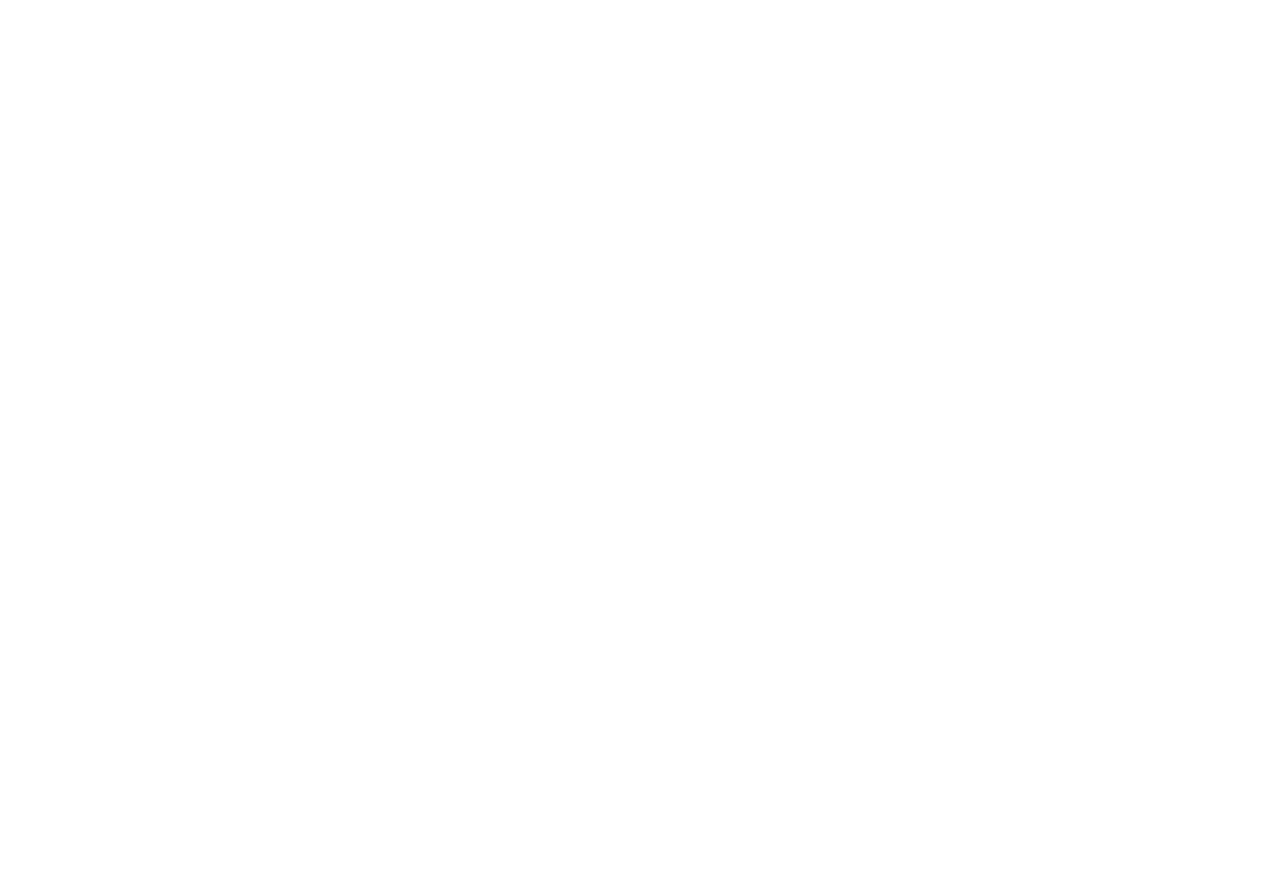
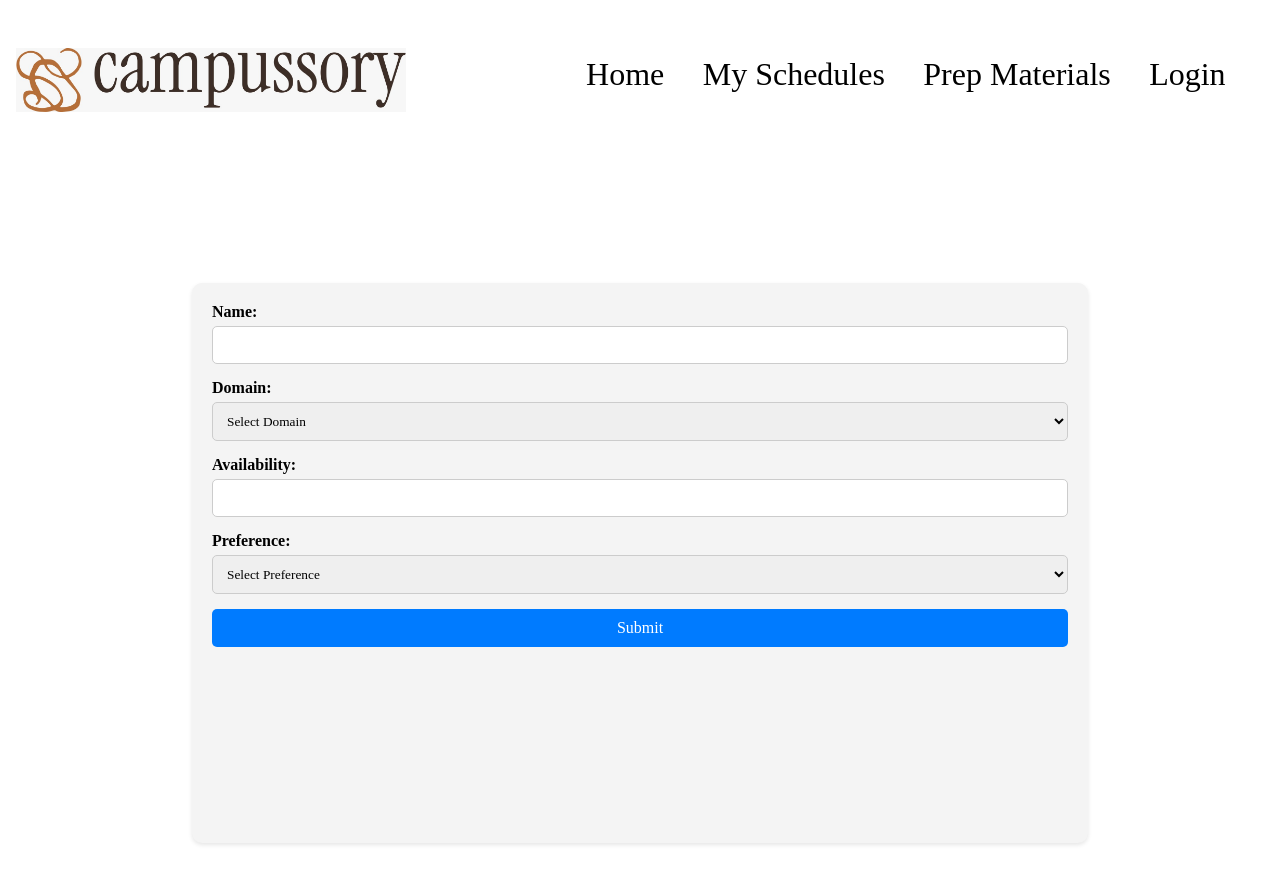
Before and after one commit to Fareed95/Campussory, a React (Vite) app in the folder campussory-fr/: page /form in a window 1280 px wide. Before the commit this address had no page. Shown: the top 884 px of the page. Before the commit the page ends 800 px from the top, so only its background shows below. Built offline with nearby package versions, Linux system fonts and the light colour scheme.

Commit message:
bhot sara kaam

```diff
--- a/campussory-fr/src/App.jsx
+++ b/campussory-fr/src/App.jsx
@@ -1,9 +1,11 @@
 import React from 'react'
 // import Hero from '/src/components/Hero.jsx'
 import Main from '/src/Pages/Main.jsx'
-
+import Login from '/src/Pages/Login.jsx'
 import Prep from '/src/Pages/Prep.jsx'
 import Demo from '/src/Pages/Demo.jsx'
+import Form from '/src/components/Form.jsx'
+import Form1 from '/src/components/Form1.jsx'
 import {BrowserRouter,Routes,Route} from 'react-router-dom'
 
 import './App.css'
@@ -21,6 +23,9 @@
         <Route path="/home" element ={<Main></Main>}></Route>
         <Route path="/prep" element ={<Prep></Prep>}></Route>
         <Route path="/demo" element ={<Demo></Demo>}></Route>
+        <Route path="/login" element ={<Login></Login>}></Route>
+        <Route path="/form" element ={<Form></Form>}></Route>
+        <Route path="/form1" element ={<Form1></Form1>}></Route>
 
 
       </Routes>
--- /dev/null
+++ b/campussory-fr/src/Pages/Login.jsx
@@ -0,0 +1,14 @@
+import React from 'react'
+import '/src/Styles/login.css'
+import Formcomp from '/src/components/Formcomp.jsx'
+import Navbar from '/src/components/Navbar.jsx'
+function Login() {
+  return (
+    <div>
+      <Navbar></Navbar>
+      <Formcomp></Formcomp>
+    </div>
+  )
+}
+
+export default Login
--- /dev/null
+++ b/campussory-fr/src/Styles/Formcomp.css
@@ -0,0 +1,15 @@
+.clg{
+    height: 30vh;
+    width: 30vw;
+    background-color: aqua;
+}
+.stud{
+    height: 30vh;
+    width: 30vw;
+    background-color: aqua;
+
+}
+.form_comp{
+    display: flex;
+    justify-content: space-evenly;
+}
--- /dev/null
+++ b/campussory-fr/src/Styles/form.css
@@ -0,0 +1,53 @@
+/* Styles for the form container */
+.form-container {
+    display: flex;
+    justify-content: center;
+    align-items: center;
+    height: 100vh;
+
+  }
+
+  /* Styles for the form */
+  form {
+    background-color: #f4f4f4;
+    padding: 20px;
+    border-radius: 10px;
+    box-shadow: 0 2px 4px rgba(0, 0, 0, 0.1);
+    width: 70vw;
+    height: 70vh;
+  }
+
+  /* Styles for form elements */
+  div {
+    margin-bottom: 15px;
+  }
+
+  label {
+    display: block;
+    margin-bottom: 5px;
+    font-weight: bold;
+  }
+
+  input[type="text"],
+  select {
+    width: 100%;
+    padding: 10px;
+    border: 1px solid #ccc;
+    border-radius: 5px;
+  }
+
+  button[type="submit"] {
+    width: 100%;
+    padding: 10px;
+    border: none;
+    border-radius: 5px;
+    background-color: #007bff;
+    color: #fff;
+    font-size: 1rem;
+    cursor: pointer;
+    transition: background-color 0.3s ease;
+  }
+
+  button[type="submit"]:hover {
+    background-color: #0056b3;
+  }
--- /dev/null
+++ b/campussory-fr/src/components/Form.jsx
@@ -0,0 +1,77 @@
+import React, { useState } from 'react';
+import '/src/Styles/form.css'
+import Navbar from '/src/components/Navbar.jsx'
+function Form() {
+  // State variables to store form data
+  const [name, setName] = useState('');
+  const [domain, setDomain] = useState('');
+  const [availability, setAvailability] = useState('');
+  const [preference, setPreference] = useState('');
+
+  // Function to handle form submission
+  const handleSubmit = (e) => {
+    e.preventDefault();
+    // Handle form submission logic here, e.g., sending data to server
+    console.log({ name, domain, availability, preference });
+  };
+
+  return (<>
+  <Navbar></Navbar>
+    <div className="form-container">
+    <form onSubmit={handleSubmit}>
+      <div>
+        <label htmlFor="name">Name:</label>
+        <input
+          type="text"
+          id="name"
+          value={name}
+          onChange={(e) => setName(e.target.value)}
+          required
+        />
+      </div>
+      <div>
+        <label htmlFor="domain">Domain:</label>
+        <select
+          id="domain"
+          value={domain}
+          onChange={(e) => setDomain(e.target.value)}
+          required
+        >
+          <option value="">Select Domain</option>
+          <option value="blockchain">Blockchain</option>
+          <option value="ai_ml">AI/ML</option>
+          <option value="webdev">Web Development</option>
+        </select>
+      </div>
+      <div>
+        <label htmlFor="availability">Availability:</label>
+        <input
+          type="text"
+          id="availability"
+          value={availability}
+          onChange={(e) => setAvailability(e.target.value)}
+          required
+        />
+      </div>
+      <div>
+        <label htmlFor="preference">Preference:</label>
+        <select
+          id="preference"
+          value={preference}
+          onChange={(e) => setPreference(e.target.value)}
+          required
+        >
+          <option value="">Select Preference</option>
+          <option value="remote">Remote Job</option>
+          <option value="fulltime">Full Time</option>
+          <option value="internship">Internship</option>
+        </select>
+      </div>
+      <button type="submit">Submit</button>
+    </form>
+    </div>
+    </>
+  );
+}
+
+export default Form;
--- /dev/null
+++ b/campussory-fr/src/components/Form1.jsx
@@ -0,0 +1,83 @@
+import React, { useState } from 'react';
+import Navbar from '/src/components/Navbar.jsx'
+
+function CompanyForm() {
+  // State variables to store form data
+  const [companyName, setCompanyName] = useState('');
+  const [description, setDescription] = useState('');
+  const [numberOfPeople, setNumberOfPeople] = useState('');
+  const [domain, setDomain] = useState('');
+  const [interviewDate, setInterviewDate] = useState('');
+
+  // Function to handle form submission
+  const handleSubmit = (e) => {
+    e.preventDefault();
+    // Handle form submission logic here, e.g., sending data to server
+    console.log({ companyName, description, numberOfPeople, domain, interviewDate });
+  };
+
+  return (<>
+  <Navbar></Navbar>
+    <div className="form-container">
+    <form onSubmit={handleSubmit}>
+      <div>
+        <label htmlFor="companyName">Company Name:</label>
+        <input
+          type="text"
+          id="companyName"
+          value={companyName}
+          onChange={(e) => setCompanyName(e.target.value)}
+          required
+        />
+      </div>
+      <div>
+        <label htmlFor="description">Description:</label>
+        <textarea
+          id="description"
+          value={description}
+          onChange={(e) => setDescription(e.target.value)}
+          required
+        ></textarea>
+      </div>
+      <div>
+        <label htmlFor="numberOfPeople">Number of People Needed:</label>
+        <input
+          type="number"
+          id="numberOfPeople"
+          value={numberOfPeople}
+          onChange={(e) => setNumberOfPeople(e.target.value)}
+          required
+        />
+      </div>
+      <div>
+        <label htmlFor="domain">Domain Needed:</label>
+        <select
+          id="domain"
+          value={domain}
+          onChange={(e) => setDomain(e.target.value)}
+          required
+        >
+          <option value="">Select Domain</option>
+          <option value="blockchain">Blockchain</option>
+          <option value="ai_ml">AI/ML</option>
+          <option value="webdev">Web Development</option>
+        </select>
+      </div>
+      <div>
+        <label htmlFor="interviewDate">Interview Date:</label>
+        <input
+          type="date"
+          id="interviewDate"
+          value={interviewDate}
+          onChange={(e) => setInterviewDate(e.target.value)}
+          required
+        />
+      </div>
+      <button type="submit">Submit</button>
+    </form>
+    </div>
+    </>
+  );
+}
+
+export default CompanyForm;
--- /dev/null
+++ b/campussory-fr/src/components/Formcomp.jsx
@@ -0,0 +1,18 @@
+import React from 'react'
+import '/src/Styles/Formcomp.css'
+import { Link } from "react-router-dom";
+function Formcomp() {
+  return (
+    <div className='form_comp'>
+      <div className="clg">
+      <Link to = "/form1">Company</Link>
+      </div>
+      <div className="stud">
+      <Link to = "/form">Student</Link>
+
+      </div>
+    </div>
+  )
+}
+
+export default Formcomp
--- a/campussory-fr/src/components/Navbar.jsx
+++ b/campussory-fr/src/components/Navbar.jsx
@@ -13,6 +13,7 @@
           <Link to = "/">Home</Link>
           <Link to = "/demo">My Schedules</Link>
           <Link to = "/prep">Prep Materials</Link>
+          <Link to = "/login">Login</Link>
 
         </div>
       </div>
```
Also changed, not shown: campussory-fr/src/Styles/login.css (added).
